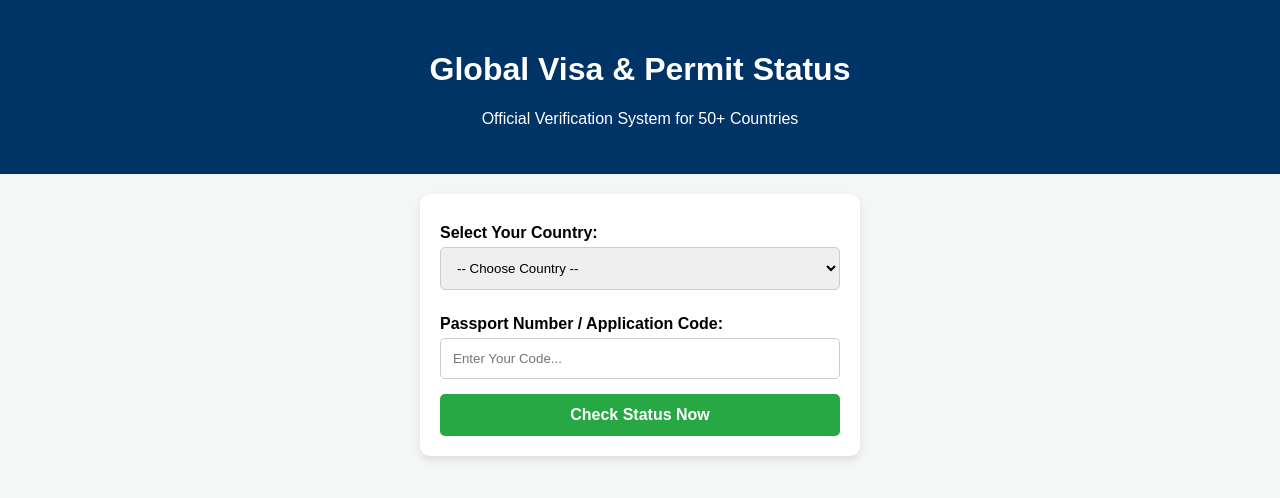
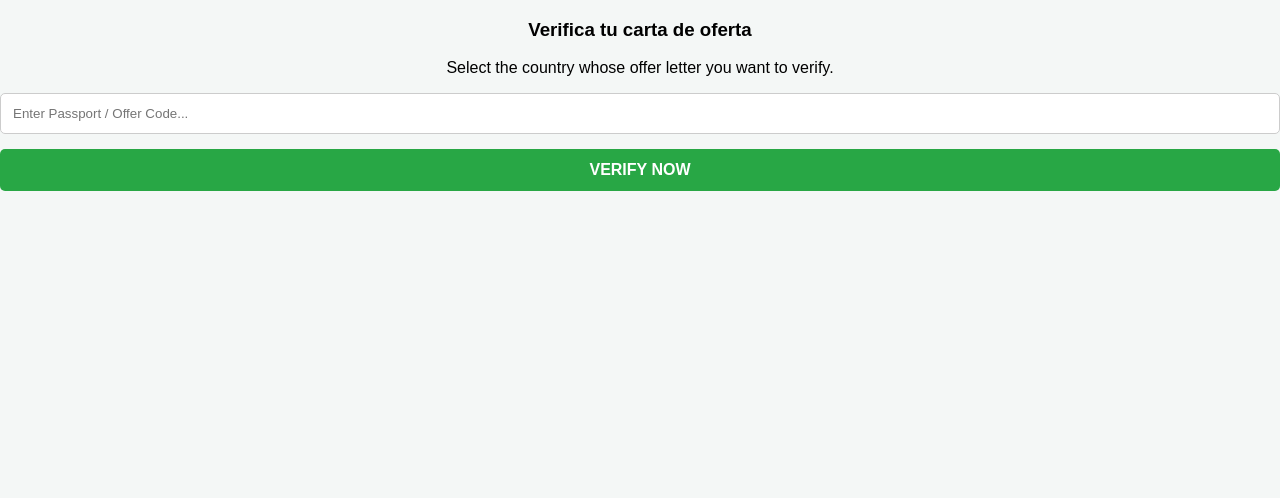
Before and after one commit to Permit65/Check-Permit, a plain HTML site: page index.html in a window 1280 px wide. Drawn offline with Linux system fonts and the light colour scheme.

Commit message:
Update index.html

```diff
--- a/index.html
+++ b/index.html
@@ -3,88 +3,30 @@
 <head>
     <meta charset="UTF-8">
     <meta name="viewport" content="width=device-width, initial-scale=1.0">
-    <title>Global Permit & Visa Checker</title>
+    <title>Verify Your Offer Letter</title>
     <link rel="stylesheet" href="style.css">
 </head>
 <body>
 
-    <div class="header">
-        <h1>Global Visa & Permit Status</h1>
-        <p>Official Verification System for 50+ Countries</p>
-    </div>
+    <div class="main-bg">
+        <h3>Verifica tu carta de oferta</h3>
+        <p class="sub-text">Select the country whose offer letter you want to verify.</p>
 
-    <div class="container">
-        <label>Select Your Country:</label>
-        <select id="countrySelect">
-            <option value="">-- Choose Country --</option>
+        <div class="country-grid" id="gridContainer">
+            </div>
 
-            <option value="serbia">Serbia 🇷🇸</option>
-            <option value="italy">Italy 🇮🇹</option>
-            <option value="portugal">Portugal 🇵🇹</option>
-            <option value="romania">Romania 🇷🇴</option>
-            <option value="poland">Poland 🇵🇱</option>
-            <option value="malta">Malta 🇲🇹</option>
-            <option value="croatia">Croatia 🇭🇷</option>
-            <option value="greece">Greece 🇬🇷</option>
-            <option value="france">France 🇫🇷</option>
-            <option value="germany">Germany 🇩🇪</option>
-            <option value="spain">Spain 🇪🇸</option>
-            <option value="hungary">Hungary 🇭🇺</option>
-            <option value="lithuania">Lithuania 🇱🇹</option>
-            <option value="moldova">Moldova 🇲🇩</option>
-            <option value="finland">Finland 🇫🇮</option>
+        <div class="search-section">
+            <input type="hidden" id="countrySelect" value="">
+            <p id="selectedDisplay" style="color: yellow; font-weight: bold; margin-bottom: 10px;"></p>
 
-            <option value="saudi">Saudi Arabia 🇸🇦</option>
-            <option value="uae">UAE (Dubai) 🇦🇪</option>
-            <option value="qatar">Qatar 🇶🇦</option>
-            <option value="kuwait">Kuwait 🇰🇼</option>
-            <option value="oman">Oman 🇴🇲</option>
-            <option value="bahrain">Bahrain 🇧🇭</option>
-            <option value="jordan">Jordan 🇯🇴</option>
-            <option value="lebanon">Lebanon 🇱🇧</option>
+            <input type="text" id="userInput" placeholder="Enter Passport / Offer Code...">
+            <button onclick="checkNow()">VERIFY NOW</button>
+        </div>
 
-            <option value="malaysia">Malaysia 🇲🇾</option>
-            <option value="singapore">Singapore 🇸🇬</option>
-            <option value="japan">Japan 🇯🇵</option>
-            <option value="southkorea">South Korea 🇰🇷</option>
-            <option value="brunei">Brunei 🇧🇳</option>
-            <option value="maldives">Maldives 🇲🇻</option>
-            <option value="thailand">Thailand 🇹🇭</option>
-            <option value="vietnam">Vietnam 🇻🇳</option>
-            <option value="cambodia">Cambodia 🇰🇭</option>
-            <option value="cyprus">Cyprus 🇨🇾</option>
-
-            <option value="usa">USA 🇺🇸</option>
-            <option value="canada">Canada 🇨🇦</option>
-            <option value="uk">United Kingdom 🇬🇧</option>
-            <option value="australia">Australia 🇦🇺</option>
-            <option value="newzealand">New Zealand 🇳🇿</option>
-            <option value="brazil">Brazil 🇧🇷</option>
-            <option value="argentina">Argentina 🇦🇷</option>
-            <option value="mexico">Mexico 🇲🇽</option>
-
-            <option value="egypt">Egypt 🇪🇬</option>
-            <option value="southafrica">South Africa 🇿🇦</option>
-            <option value="mauritius">Mauritius 🇲🇺</option>
-            <option value="morocco">Morocco 🇲🇦</option>
-            <option value="turkey">Turkey 🇹🇷</option>
-            <option value="russia">Russia 🇷🇺</option>
-            <option value="georgia">Georgia 🇬🇪</option>
-            <option value="uzbekistan">Uzbekistan 🇺🇿</option>
-            <option value="kazakhstan">Kazakhstan 🇰🇿</option>
-            <option value="azerbaijan">Azerbaijan 🇦🇿</option>
-        </select>
-
-        <label>Passport Number / Application Code:</label>
-        <input type="text" id="userInput" placeholder="Enter Your Code...">
-
-        <button onclick="checkNow()">Check Status Now</button>
-
-        <div id="resultBox" class="result-area" style="display: none;">
-            <h3 id="resName"></h3>
-            <p><strong>Country:</strong> <span id="resCountryDisplay"></span></p>
-            <p><strong>Status:</strong> <span id="resStatus"></span></p>
-            <a id="resLink" href="#" target="_blank" class="download-btn">View/Download PDF</a>
+        <div id="resultBox" class="result-box" style="display: none;">
+            <h2 id="resName"></h2>
+            <p>Status: <span id="resStatus"></span></p>
+            <a id="resLink" href="#" target="_blank" class="download-btn">DOWNLOAD PDF</a>
         </div>
     </div>
 
```
